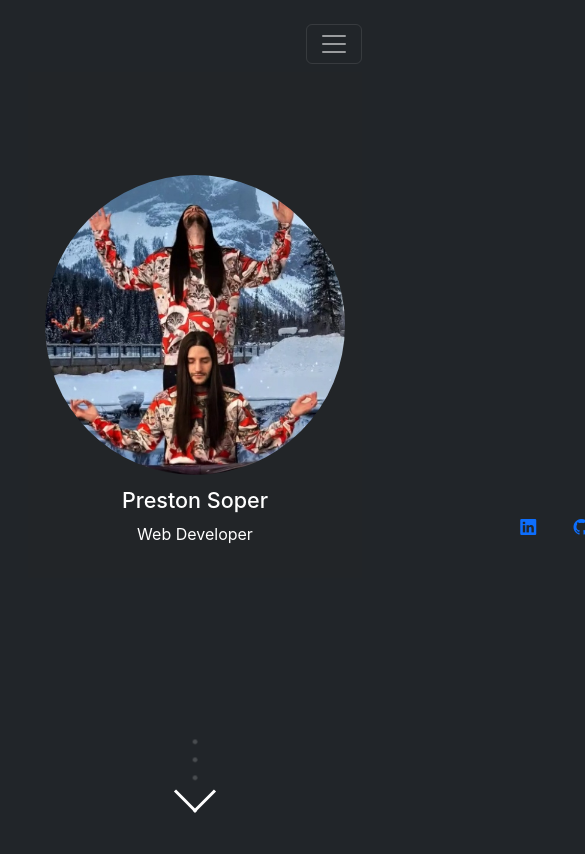
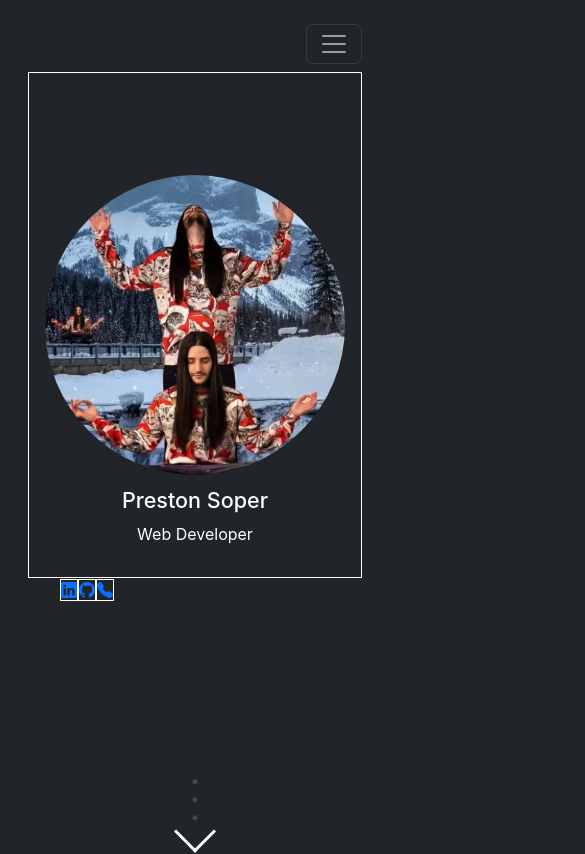
Before and after one commit to psoper1/psoper1.github.io, a JavaScript app in the folder app/: page / in a window 390 px wide. Shown: the top 854 px of the page, 585 px wide, since content can reach past the window. Built offline with nearby package versions, Linux system fonts and the light colour scheme; the HTML template or start-up script is replaced by a standard one.

Commit message:
trying to make the icons responsive

```diff
--- a/app/src/App.css
+++ b/app/src/App.css
@@ -3,7 +3,10 @@
   justify-content: center;
   align-items: center;
   height: 60vh;
-  background: #222528
+  background: rgb(33, 37, 41);
+  border-width: 1px;
+  border-style: solid;
+  border-color: rgb(255, 255, 255);
 }
 
 .profile {
@@ -20,7 +23,7 @@
   opacity: 1
 }
 
-.social-icons {
+/* .social-icons {
   display: block;
   margin-left: 451px;
   margin-right: auto;
@@ -34,11 +37,17 @@
   justify-content: space-evenly;
   left: 22px;
   align-items: center;
-}
+} */
 
-.social-icons ul {
-  width: 25px;
-  height: 25px;
+
+
+.social-icons li {
+  width: auto;
+  height: auto;
+  border-width: 1px;
+  border-style: solid;
+  border-color: rgb(255, 255, 255);
+  /*
   padding: 20px;
   margin-right: 10px;
   display: flex;
@@ -46,13 +55,21 @@
   align-items: center;
   color: #fff;
   border-radius: 5px;
-  transition: all 1s
+  transition: all 1s */
+  list-style-type: none;
+  justify-content: center;
+  align-items: center;
+  display: inline;
+
+  /* justify-content: center;
+align-items: center;
+display: inline; */
 }
 
-.social-icons li:hover {
+/* .social-icons li:hover {
   background: #fff;
   color: #000
-}
+} */
 
 .about {
   position: relative;
@@ -75,7 +92,9 @@
   padding: 0;
 }
 
-body { background-color: #292929; }
+body {
+  background-color: #292929;
+}
 
 section {
   width: 100%;
--- a/app/src/Components/Main Container/SocialIcons.js
+++ b/app/src/Components/Main Container/SocialIcons.js
@@ -4,10 +4,10 @@ function SocialIcons() {
     return (
         <>
          <ul className="social-icons">
-                    <ul><a href="https://www.linkedin.com/in/preston-soper-782586100/"><i className="bi bi-linkedin"></i></a></ul>
-                    <ul><a href="https://github.com/psoper1/"><i className="bi bi-github"></i></a></ul>
-                    <ul><a href=""><i className="bi bi-telephone-fill"></i></a>
-                    </ul>
+                    <li><a href="https://www.linkedin.com/in/preston-soper-782586100/"><i className="bi bi-linkedin"></i></a></li>
+                    <li><a href="https://github.com/psoper1/"><i className="bi bi-github"></i></a></li>
+                    <li><a href=""><i className="bi bi-telephone-fill"></i></a>
+                    </li>
                     </ul>
         </>
     )
```
Lines whose indentation alone changed are shown as unchanged.
